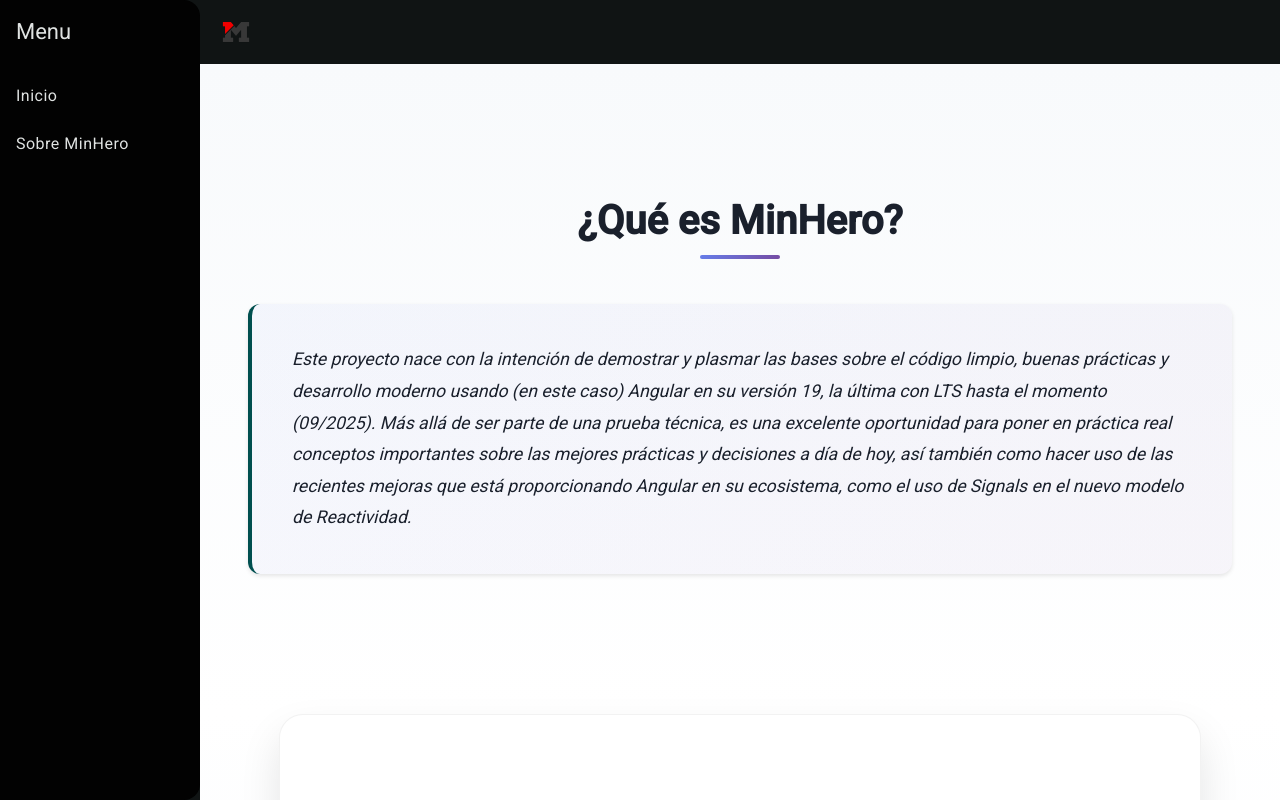
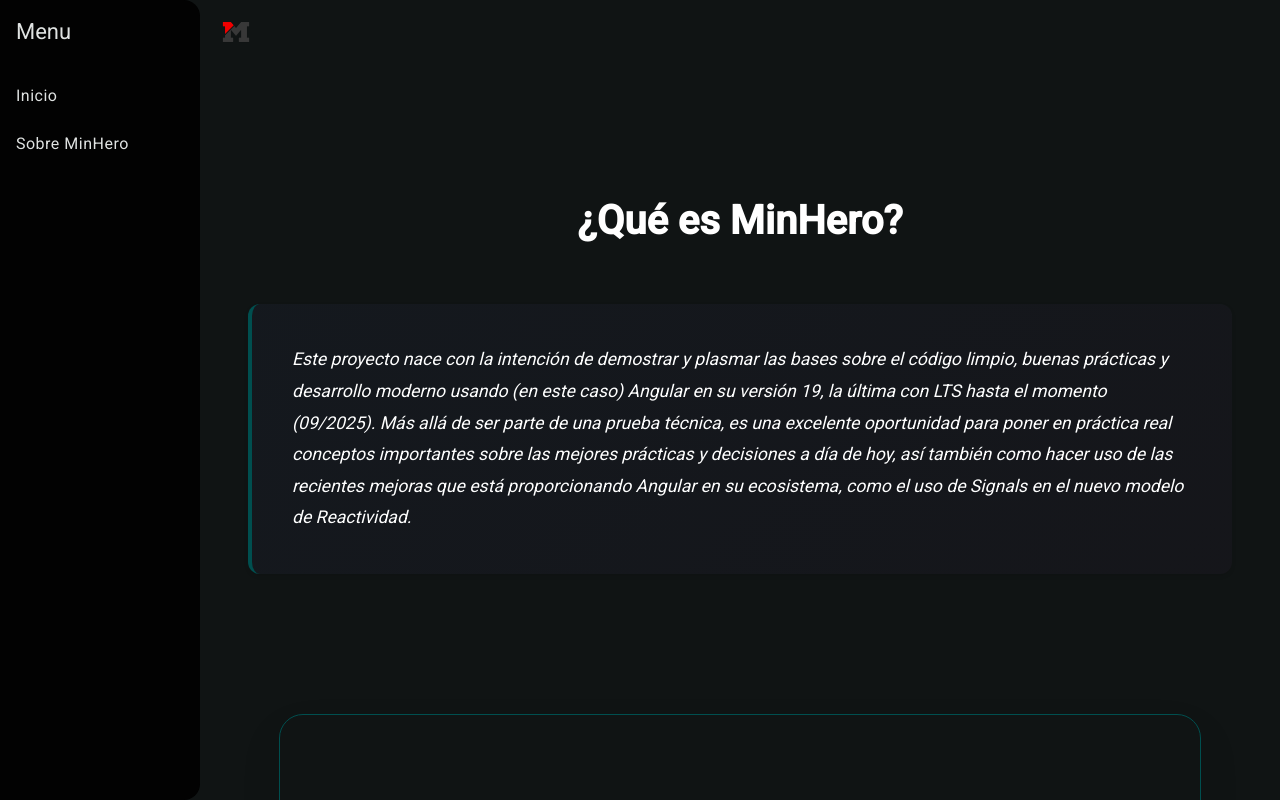
Before and after one commit to lionelx87/minhero, an Angular app: page /about in a window 1280 px wide. Built offline with nearby package versions, Linux system fonts and the light colour scheme.

Commit message:
style(about): updates about page styles

```diff
--- a/src/app/pages/about/about.component.html
+++ b/src/app/pages/about/about.component.html
@@ -22,7 +22,7 @@
         <h3>Desarrollado por Lionel Acosta</h3>
         <p>
           Esta aplicación fue creada como parte de una prueba técnica para
-          Mindata, utilizando las novedades de Angular moderno.
+          Mindata, utilizando las últimas novedades de Angular en su versión 19.
         </p>
         <div class="developer-badges">
           <span class="badge">Angular v19</span>
--- a/src/app/pages/about/about.component.scss
+++ b/src/app/pages/about/about.component.scss
@@ -11,27 +11,15 @@
 .about-page {
   &__intro {
     padding: 100px 0;
-    background: linear-gradient(180deg, #f8fafc 0%, #ffffff 100%);
+    // background: linear-gradient(180deg, #f8fafc 0%, #ffffff 100%);
 
     .title {
       text-align: center;
       font-size: 2.5rem;
       font-weight: 700;
       margin-bottom: 3.75rem;
-      color: $text-dark;
+      color: #ffffff;
       position: relative;
-
-      &::after {
-        content: "";
-        position: absolute;
-        bottom: -0.9375rem;
-        left: 50%;
-        transform: translateX(-50%);
-        width: 5rem;
-        height: .25rem;
-        background: $gradient-primary;
-        border-radius: .125rem;
-      }
     }
 
     .description {
@@ -47,7 +35,7 @@
       border-radius: .75rem;
       font-size: 1.1rem;
       line-height: 1.8;
-      color: $text-dark;
+      color: #ffffff;
       font-style: italic;
       box-shadow: $shadow-sm;
 
@@ -61,19 +49,17 @@
 
   &__developer {
     padding: 0 0 6.25rem;
-    background: linear-gradient(180deg, #ffffff 0%, #f8fafc 100%);
 
     .developer-card {
       display: flex;
       align-items: center;
-      background: $white;
       padding: 3.75rem;
       border-radius: 1.5rem;
       box-shadow: $shadow-xl;
       max-width: 50rem;
       margin: 0 auto;
       gap: 2.5rem;
-      border: .0625rem solid rgba(0, 0, 0, 0.05);
+      border: .0625rem solid #004f4f;
 
       @media (max-width: 768px) {
         flex-direction: column;
@@ -106,7 +92,7 @@
           font-size: 2rem;
           font-weight: 700;
           margin-bottom: 1.25rem;
-          color: $text-dark;
+          color: #ffffff;
         }
 
         p {
```
